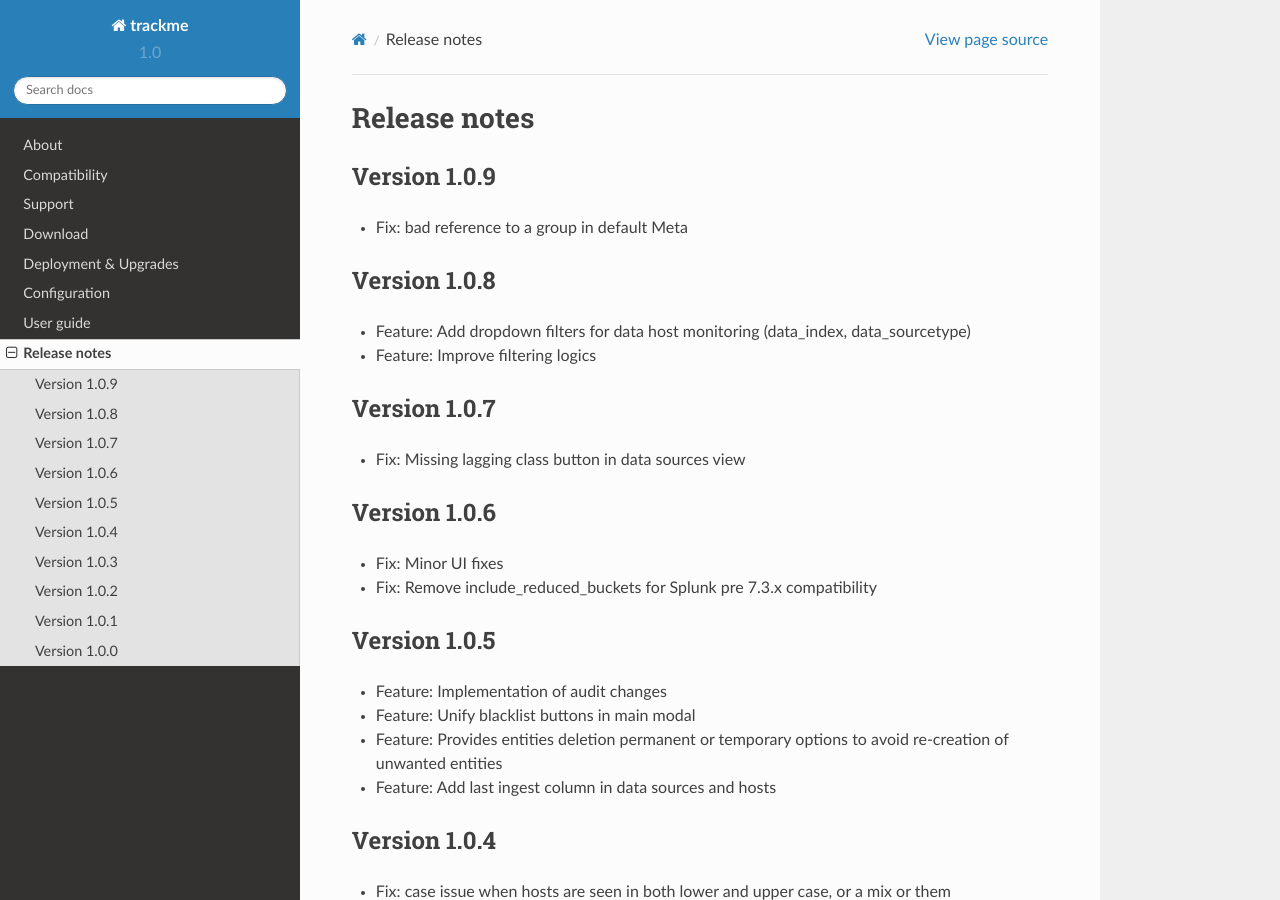
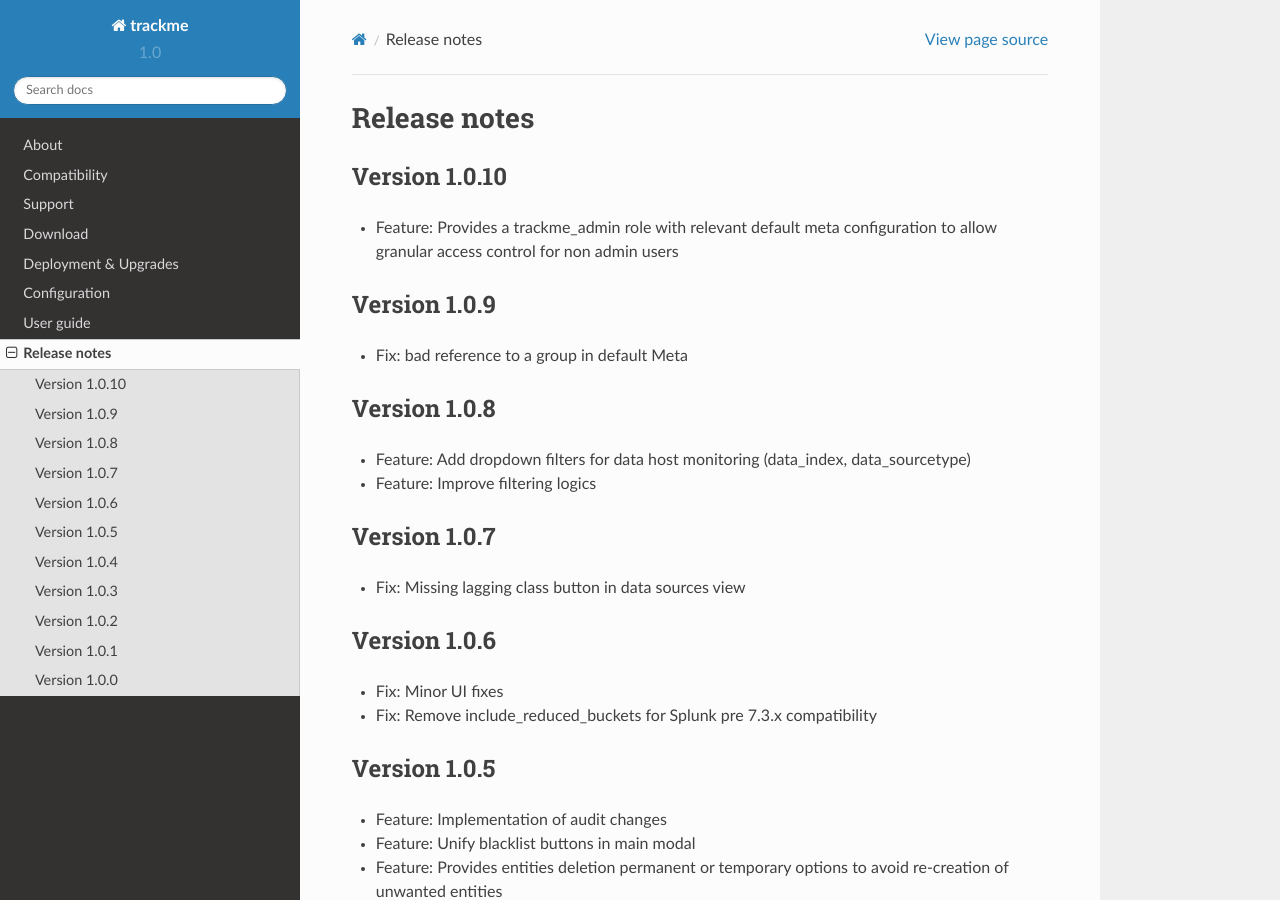
Before and after one commit to guilhemmarchand/trackme, a Sphinx documentation site: the page built from docs/releasenotes.rst, in a window 1280 px wide and 900 px high. Built offline with Sphinx 7.4.7 and the Read the Docs theme 2.0.0, drawn with Linux system fonts in a browser that asks for light colours.

Commit message:
Version 1.0.10
- Feature: Provides a trackme_admin role with relevant default meta configuration to allow granular access control for non admin users

```diff
--- a/docs/releasenotes.rst
+++ b/docs/releasenotes.rst
@@ -1,5 +1,10 @@
 Release notes
 #############
+
+Version 1.0.10
+==============
+
+- Feature: Provides a trackme_admin role with relevant default meta configuration to allow granular access control for non admin users
 
 Version 1.0.9
 =============
```
Also changed, not shown: 5 other files.
